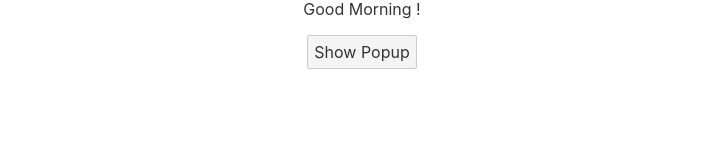
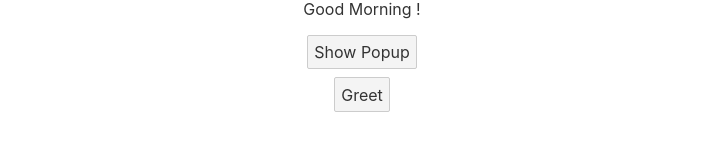
Before and after one commit to CHEEMS-1206/svelte-sveltekit, a Svelte app in the folder svelte-tutorial/: page / in a window 1280 px wide. Shown: the part 413-564 px from the top of the page, without its empty margins (278-1001 px from the left). Built offline with nearby package versions, Linux system fonts and the light colour scheme.

Commit message:
concept of event forwarding in svelte

```diff
--- a/svelte-tutorial/src/App.svelte
+++ b/svelte-tutorial/src/App.svelte
@@ -22,6 +22,14 @@
 		show = false
 		console.log(event.detail) // accesing values passed from child component via custom event
 	}
+
+	// Event forwarding
+	import Outer from "./components/EventForwarding/Outer.svelte";
+	// fn that deals with forwarded events
+	function greetFn(event){
+        console.log("we have in app : ")
+        console.log(event.detail)
+    }
 </script>
 
 <main>
@@ -36,6 +44,9 @@
 	{#if show}
 		<Popup on:close={closePopup}/> <!--Using custom made component event dispatched from child component-->
 	{/if}
+
+	<!-- Event forwarding  -->
+	<Outer on:greetEvent={(event)=>greetFn(event)}/> <!--Event handled by child->child component-->
 </main>
 
 <style>
--- /dev/null
+++ b/svelte-tutorial/src/components/EventForwarding/Inner.svelte
@@ -0,0 +1,11 @@
+<script>
+    import { createEventDispatcher } from "svelte";
+    // creating a fn to handle actions in parent
+    const dispatch = createEventDispatcher()
+    function greetFn(){
+        dispatch("greetEvent","Hello from inner")
+    }
+</script>
+<main>
+    <button on:click={greetFn}>Greet</button> <!--Custom event passed on to parent-->
+</main>
--- /dev/null
+++ b/svelte-tutorial/src/components/EventForwarding/Outer.svelte
@@ -0,0 +1,12 @@
+<script>
+    import Inner from "./Inner.svelte";
+    // either we can use the fn here or we can pass it on to parent
+    function greetFn(event){
+        console.log("we have in outer : ")
+        console.log(event.detail)
+    }
+</script>
+<main>
+    <!-- <Inner on:greetEvent={(event)=>{greetFn(event)}}/>  // Listening to greeEvent event -->
+    <Inner on:greetEvent/> <!--Forwarding the greet event to the parent element-->
+</main>
```
Also changed, not shown: 1 other file (tests, documents, lock files or other folders).
